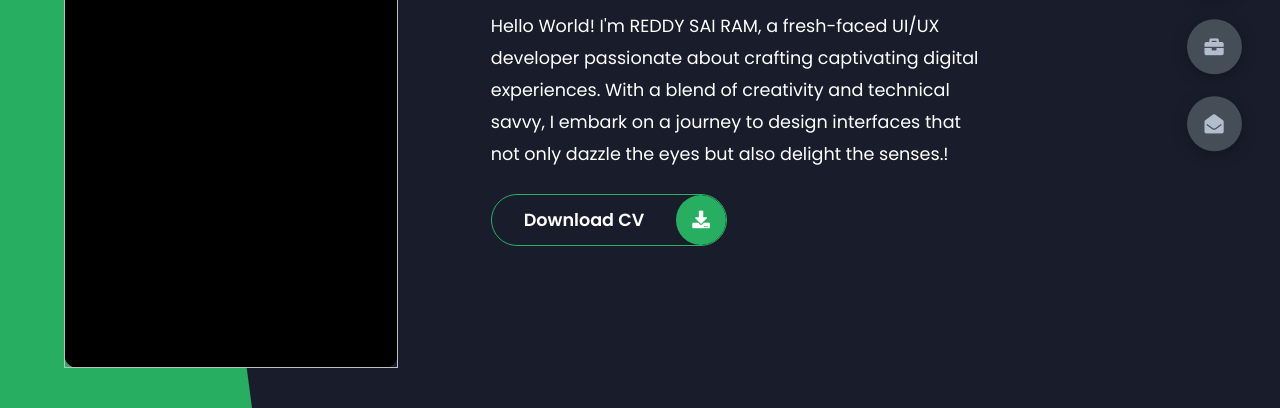
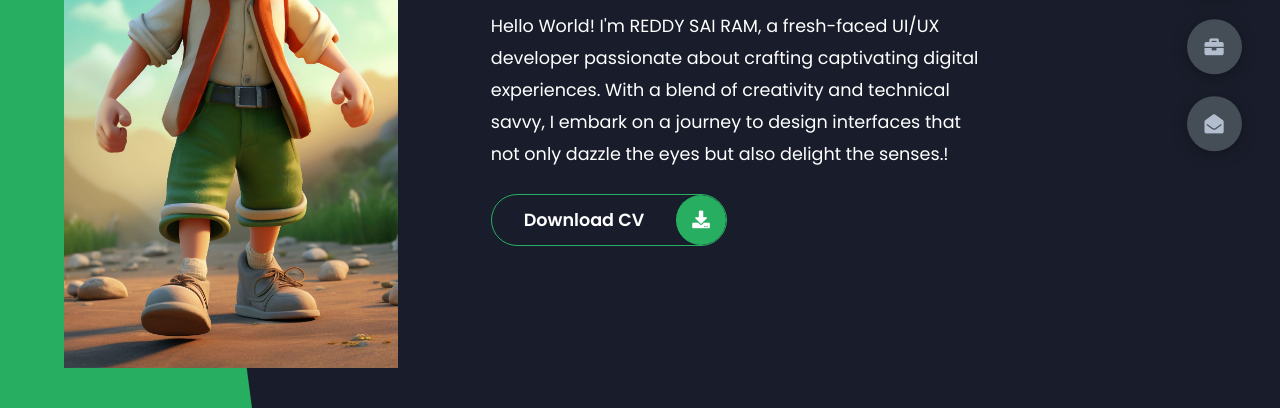
Before and after one commit to sanjyreddy/portfoliosanju, a plain HTML site: page index.html in a window 1280 px wide. Shown: the part 392-800 px from the top of the page. Drawn offline with Linux system fonts and the light colour scheme; files whose address does not match are found by name.

Commit message:
Update index.html

```diff
--- a/index.html
+++ b/index.html
@@ -17,7 +17,7 @@
             <div class="left-header">
                 <div class="h-shape"></div>
                 <div class="image">
-                    <img src="landing">
+                    <img src="3d-cartoon-character (2).jpg">
                 </div>
             </div>
             <div class="right-header">
```
